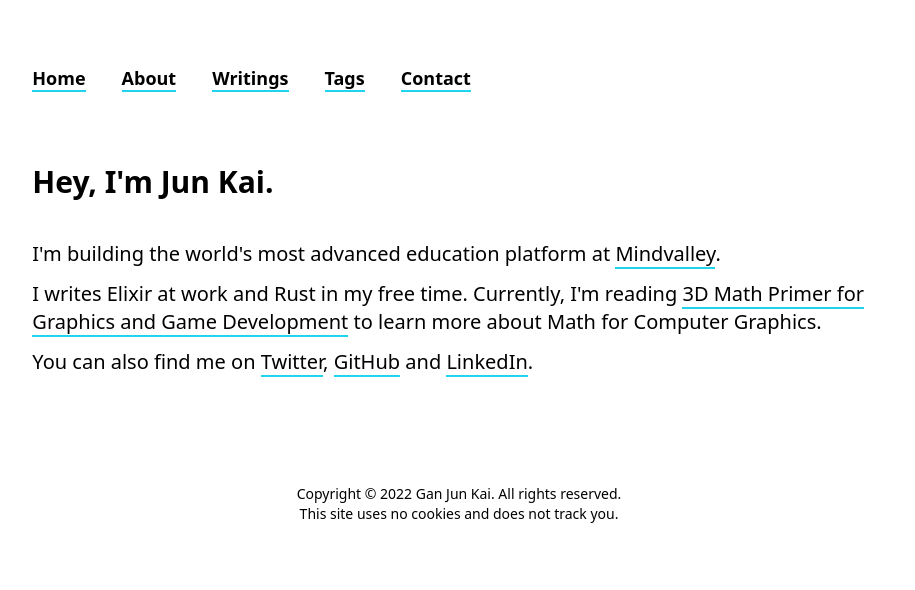
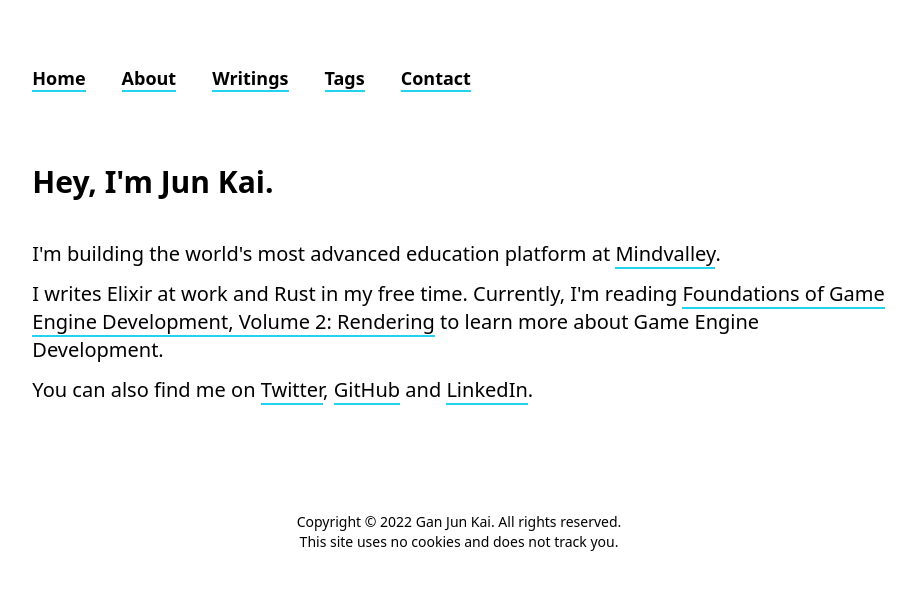
Before and after one commit to jk-gan/website, a Next.js app: page / in a window 1280 px wide. Shown: the top 590 px of the page, without its empty margins (181-1096 px from the left). Built offline with nearby package versions, Linux system fonts and the light colour scheme.

Commit message:
feat: update book

```diff
--- a/pages/index.js
+++ b/pages/index.js
@@ -1,10 +1,10 @@
-import Head from "next/head";
+import Head from "next/head"
 
 export default function Home() {
-  const url = "https://jkgan.com";
-  const title = "Gan Jun Kai";
+  const url = "https://jkgan.com"
+  const title = "Gan Jun Kai"
   const description =
-    "Jun Kai writes about software engineering and programming";
+    "Jun Kai writes about software engineering and programming"
 
   return (
     <>
@@ -42,13 +42,13 @@ export default function Home() {
             reading `}
             <a
               className="link"
-              href="https://www.amazon.com/Math-Primer-Graphics-Game-Development/dp/1568817231"
+              href="https://www.amazon.com/Foundations-Game-Engine-Development-Rendering/dp/0985811757/"
               rel="noopener noreferrer"
               target="_blank"
             >
-              3D Math Primer for Graphics and Game Development
+              Foundations of Game Engine Development, Volume 2: Rendering
             </a>{" "}
-            to learn more about Math for Computer Graphics.
+            to learn more about Game Engine Development.
           </p>
           <p className="text-left text-xl text-blueGray-800 mb-3">
             You can also find me on{" "}
@@ -83,5 +83,5 @@ export default function Home() {
         </div>
       </div>
     </>
-  );
+  )
 }
```
